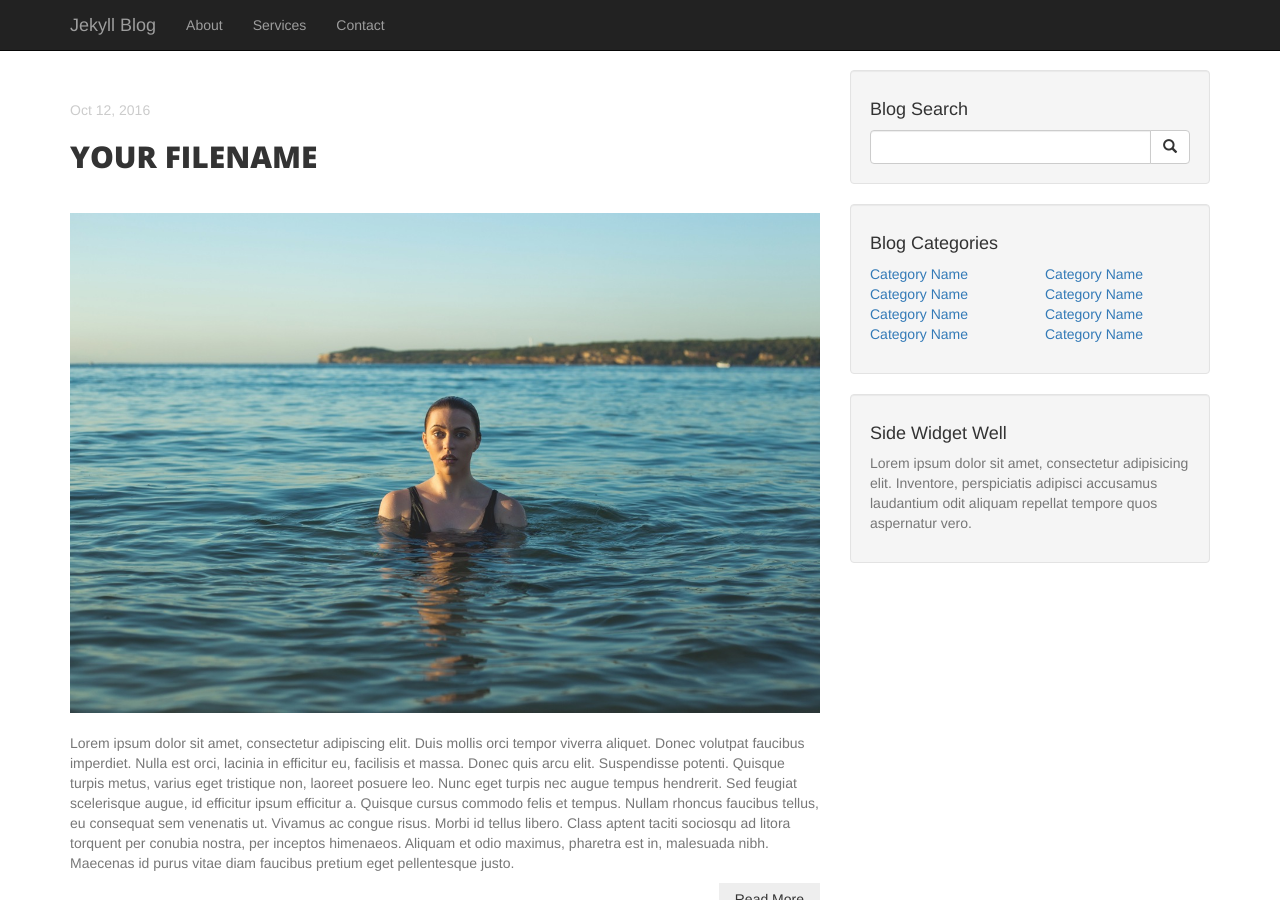
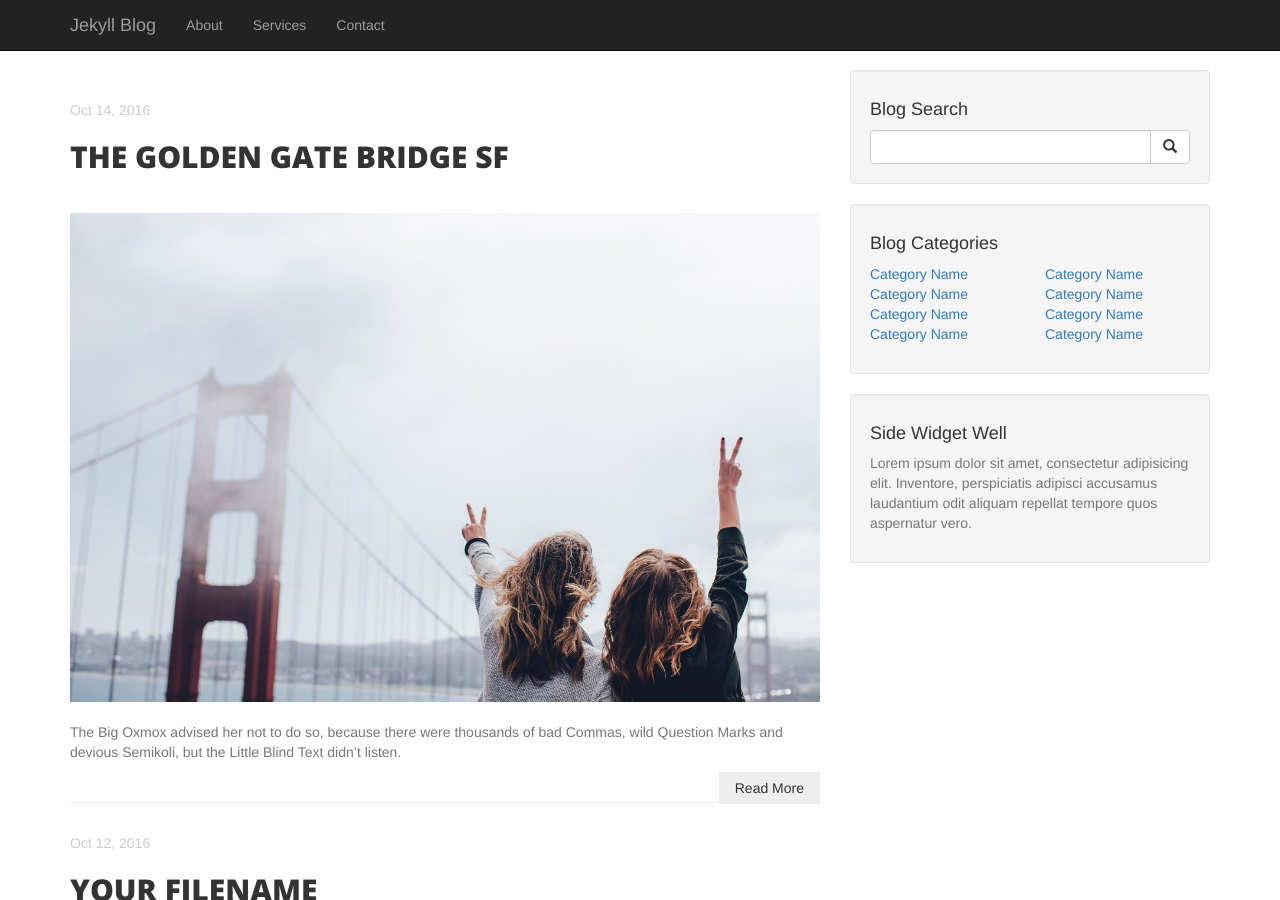
Before and after one commit to tufail/jekyll-blog, a Jekyll site: the page built from index.html, in a window 1280 px wide and 900 px high. Built offline with Jekyll 4.4.1, drawn with Linux system fonts in a browser that asks for light colours.

Commit message:
another blog

```diff
--- a/_posts/2016-10-14-the-golden-gate-bridge-sf.markdown
+++ b/_posts/2016-10-14-the-golden-gate-bridge-sf.markdown
@@ -1,7 +1,7 @@
 ---
-published: false
+published: true
 ---
-![golden gate]({{site.baseurl}}//images/The-Golden-Gate-Bridge-SF-2.jpg)The Big Oxmox advised her not to do so, because there were thousands of bad Commas, wild Question Marks and devious Semikoli, but the Little Blind Text didn’t listen.
+![golden gate]({{site.baseurl}}/images/The-Golden-Gate-Bridge-SF-2.jpg)The Big Oxmox advised her not to do so, because there were thousands of bad Commas, wild Question Marks and devious Semikoli, but the Little Blind Text didn’t listen.
 
 She packed her seven versalia, put her initial into the belt and made herself on the way. When she reached the first hills of the Italic Mountains, she had a last view back on the skyline of her hometown Bookmarksgrove, the headline of Alphabet Village and the subline of her own road, the Line Lane. Pityful a rethoric question ran over her cheek, then she continued her way. On her way she met a copy.
 
```
Also changed, not shown: images/Campervan-Vacations-2.jpg (added).
